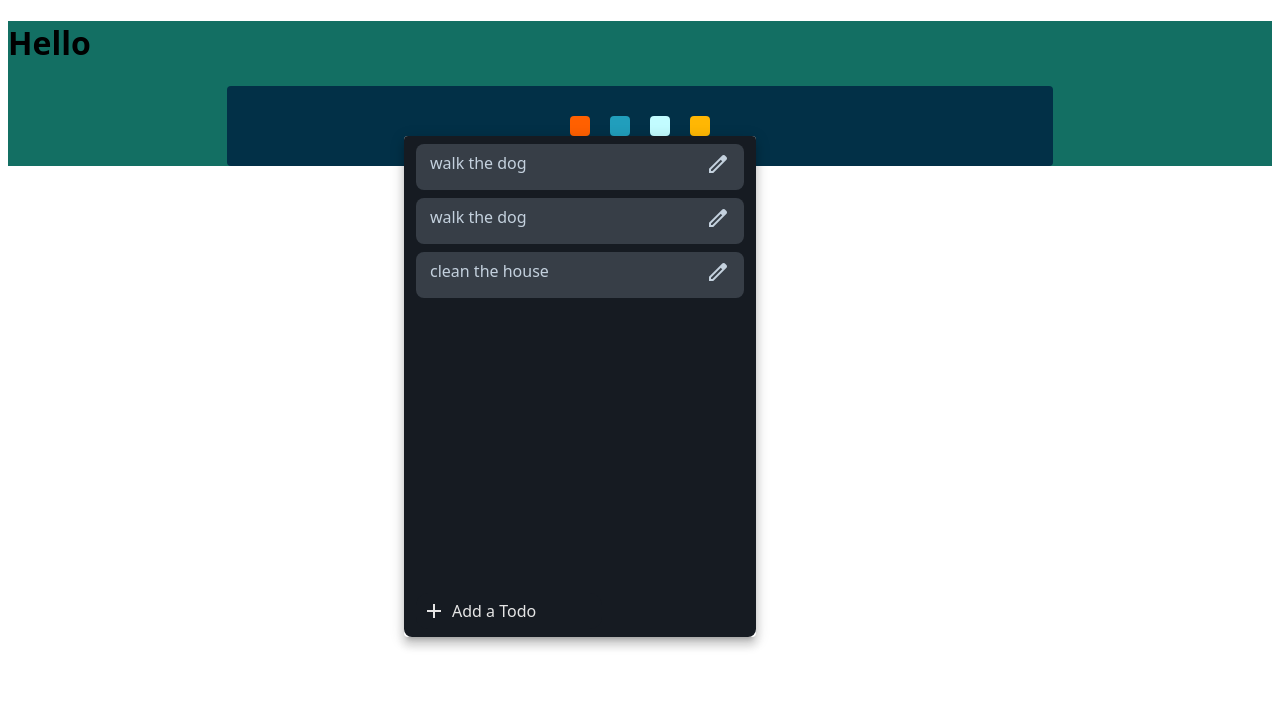
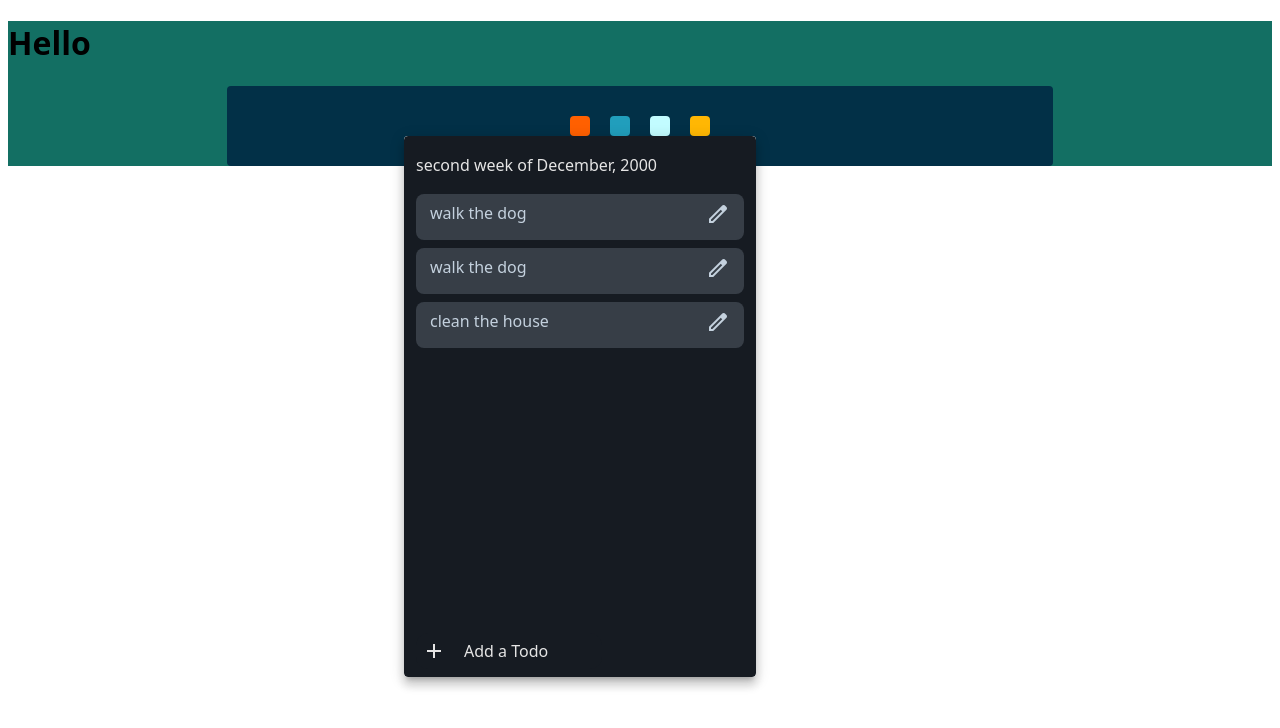
Before and after one commit to Harshavardhan1617/Life-Check, a React (Vite) app: page / in a window 1280 px wide. Both pictures are taken after a click on the element 580 px from the left and 125 px from the top of the page. Shown: the top 728 px of the page. Built offline with nearby package versions, Linux system fonts and the light colour scheme; a web font is replaced by a local one.

Commit message:
add calendar function to label todos

```diff
--- a/src/cardList/CardList.css
+++ b/src/cardList/CardList.css
@@ -5,11 +5,12 @@
   background-color: var(--card-list-color);
   display: inline-block;
   color: #e5e5e5;
-  border-radius: 8px;
+  border-radius: 4px;
+  padding-top: 8px;
 }
 
 .list {
-  height: 440px;
+  height: 430px;
   overflow-y: scroll;
   scrollbar-width: none;
   width: auto;
@@ -19,8 +20,11 @@
   position: relative;
 }
 
-.whole-card h3 {
+.whole-card p {
   padding-left: 12px;
+  margin: 10px 0px;
+  font-weight: 500;
+  font-size: medium;
 }
 
 .add-btn {
--- a/src/cardList/CardList.jsx
+++ b/src/cardList/CardList.jsx
@@ -5,14 +5,34 @@ import Card from "../card/Card";
 import "./CardList.css";
 import InputTodo from "../InputTodo/InputTodo";
 
+const calendarData = (stamp) => {
+  const result = {
+    weekNumber: "",
+    month: "",
+    year: "",
+  };
+  const date = new Date(stamp);
+
+  const weekNumber = Math.ceil(date.getDate() / 7);
+  const weekLabels = ["first", "second", "third", "fourth", "fifth"];
+  result.weekNumber = weekLabels[weekNumber - 1] || "other";
+
+  result.month = date.toLocaleString("en-US", { month: "long" });
+  result.year = date.getFullYear();
+
+  return result;
+};
+
 export default function CardList({ todo, appendTodos, timeStamp }) {
   var [isBeingAdded, setAdd] = useState(false);
   const showEdit = () => {
     setAdd((isBeingAdded = !isBeingAdded));
   };
-
+  const timeStampData = calendarData(timeStamp);
   return (
     <div className="whole-card">
+      <p>{`${timeStampData.weekNumber} week of ${timeStampData.month}, ${timeStampData.year}`}</p>
+
       <div className="list">
         {todo.map((el) => {
           return <Card todo={el.text} key={el.id} />;
```
